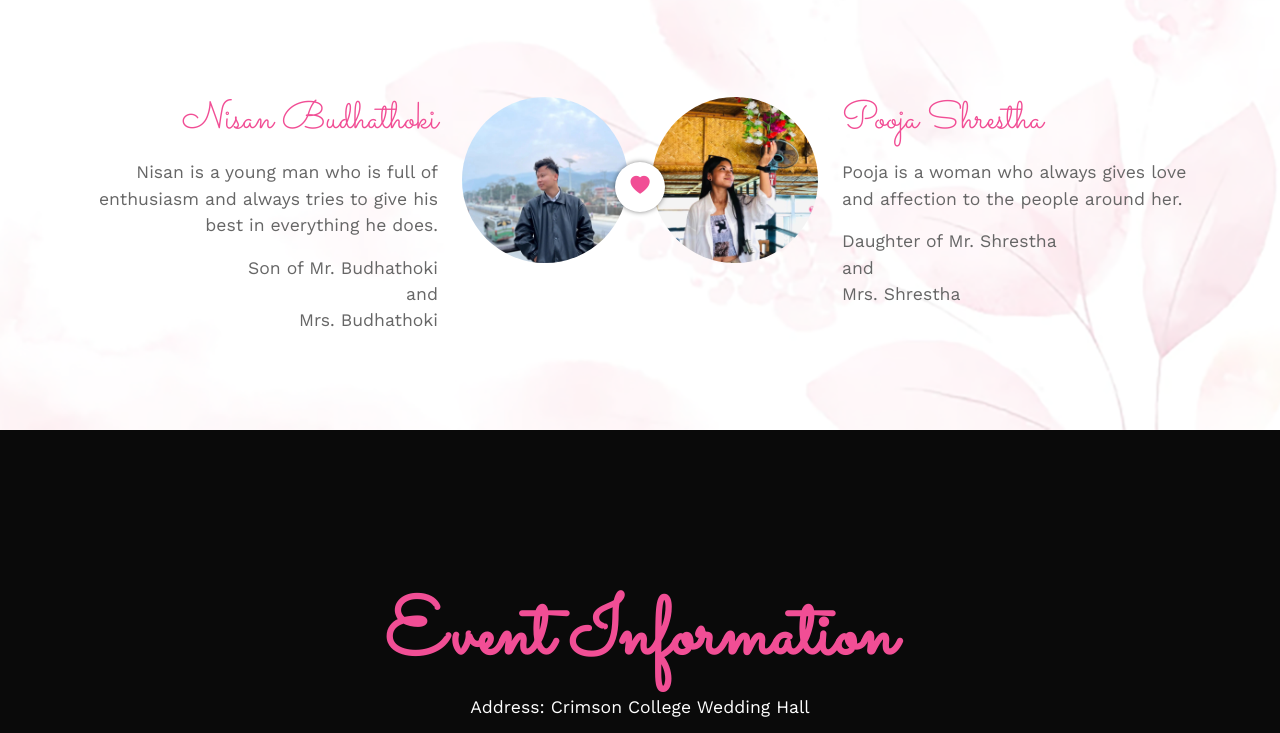
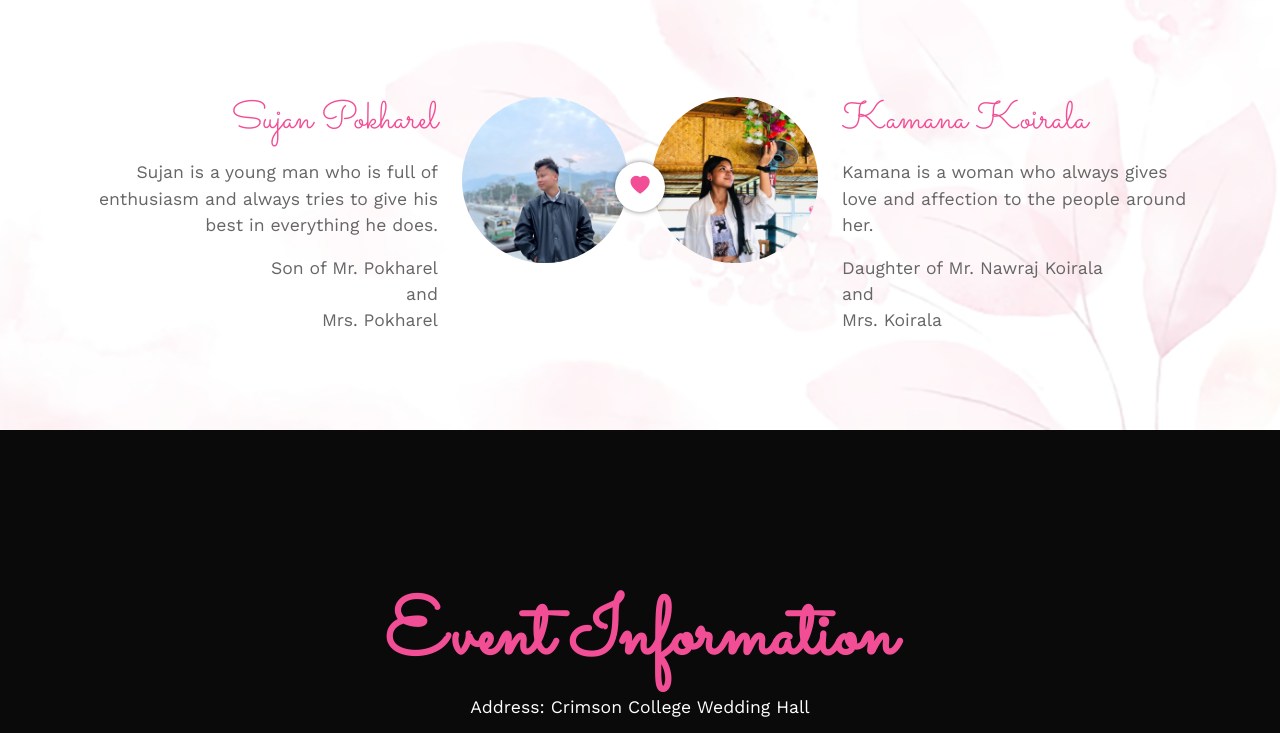
Before and after one commit to shishir086/Pooja_Wedding, a plain HTML site: page index.html in a window 1280 px wide. Shown: the part 1267-2000 px from the top of the page. Drawn offline with nearby package versions, Linux system fonts and the light colour scheme; some packages are replaced by stand-ins of ours; a script that the page names is missing.

Commit message:
Add files via upload

```diff
--- a/index.html
+++ b/index.html
@@ -4,7 +4,7 @@
 <head>
   <meta charset="utf-8">
   <meta name="viewport" content="width=device-width, initial-scale=1">
-  <title>Pooja and Nisan Wedding</title>
+  <title>Kamana and Sujan Wedding</title>
   <link href="https://cdn.jsdelivr.net/npm/bootstrap@5.3.0/dist/css/bootstrap.min.css" rel="stylesheet"
     integrity="sha384-9ndCyUaIbzAi2FUVXJi0CjmCapSmO7SnpJef0486qhLnuZ2cdeRhO02iuK6FUUVM" crossorigin="anonymous">
 
@@ -20,7 +20,7 @@
 
   <!-- Bootstrap Icons -->
   <link rel="stylesheet" href="https://cdn.jsdelivr.net/npm/bootstrap-icons@1.10.5/font/bootstrap-icons.css">
-  <link rel="stylesheet" href="style.css">
+  <link rel="stylesheet" href="./style.css">
   <link rel="shortcut icon" href="Photos/icons8-bride-with-veil-96.png" type="image/x-icon">
 </head>
 
@@ -30,7 +30,7 @@
     class="hero w-100 h-100 p-3 mx-auto text-center d-flex justify-content-center align-items-center text-white">
     <main>
       <h4>Dear Ladies and Gentlemen,</h4>
-      <h1>Pooja & Nisan</h1>
+      <h1>Kamana & Sujan</h1>
       <p>Will hold a wedding reception in:</p>
       <div class="simply-countdown"></div>
       <a href="#home" class="btn btn-lg mt-4" onClick="enableScroll()">View Invitation</a>
@@ -77,9 +77,9 @@
         <div class="col-lg-6">
           <div class="row">
             <div class="col-8 text-end">
-              <h3>Nisan Budhathoki</h3>
-              <p>Nisan is a young man who is full of enthusiasm and always tries to give his best in everything he does.</p>
-              <p>Son of Mr. Budhathoki<br> and <br> Mrs. Budhathoki</p>
+              <h3>Sujan Pokharel</h3>
+              <p>Sujan is a young man who is full of enthusiasm and always tries to give his best in everything he does.</p>
+              <p>Son of Mr. Pokharel<br> and <br> Mrs. Pokharel</p>
             </div>
             <div class="col-4">
               <img src="Photos/n1.jpg" alt="Fatih Arridho" class="img-responsive rounded-circle">
@@ -95,9 +95,9 @@
               <img src="Photos/p1.jpg" alt="Xaviera Putri" class="img-responsive rounded-circle">
             </div>
             <div class="col-8">
-              <h3>Pooja Shrestha</h3>
-              <p>Pooja is a woman who always gives love and affection to the people around her.</p>
-              <p>Daughter of Mr. Shrestha <br> and <br> Mrs. Shrestha</p>
+              <h3>Kamana Koirala</h3>
+              <p>Kamana is a woman who always gives love and affection to the people around her.</p>
+              <p>Daughter of Mr. Nawraj Koirala <br> and <br> Mrs. Koirala</p>
             </div>
           </div>
         </div>
@@ -300,7 +300,7 @@
     <div class="container">
       <div class="row">
         <div class="col text-center">
-          <small class="block">&copy; 2024 Pooja and Nisan Wedding. All Rights Reserved.</small>
+          <small class="block">&copy; 2024 Kamana and Sujan Wedding. All Rights Reserved.</small>
           <small class="block">Design by <a href="https://instagram.com/shishirpandey_085">@shishirpandey_085</a>.</small>
 
           <ul class="mt-3">
```
